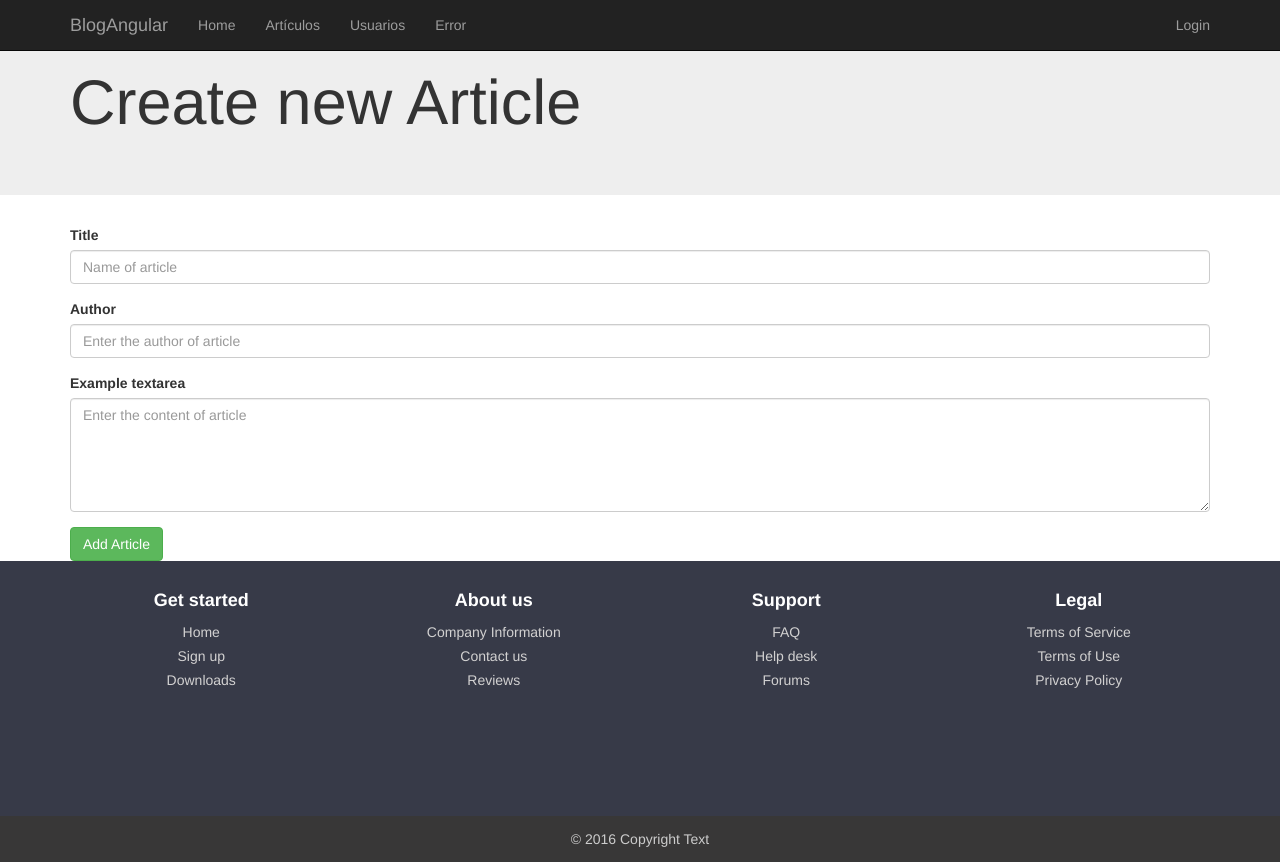
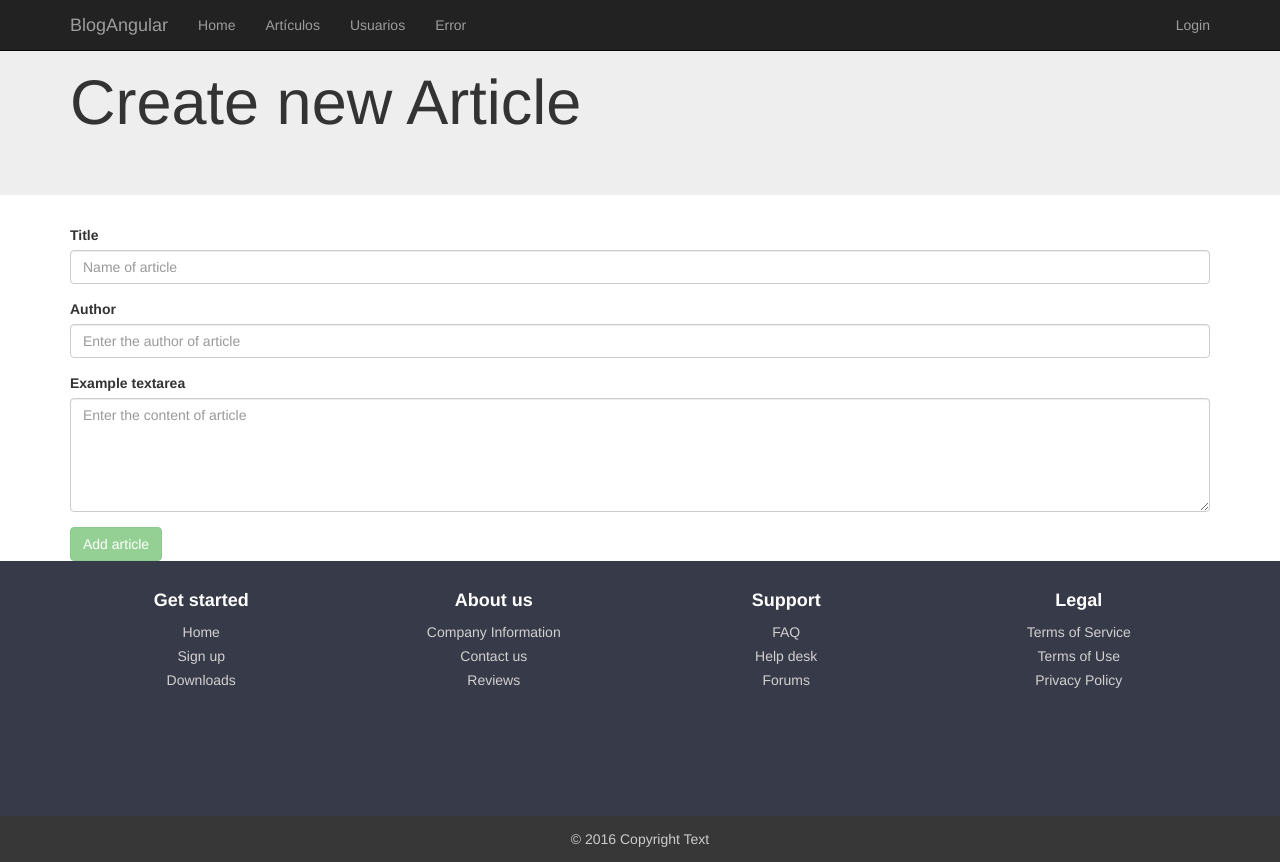
Before and after one commit to vmvalle/BlogAngular, an Angular app: page /articles/new in a window 1280 px wide. Built offline with nearby package versions, Linux system fonts and the light colour scheme; some icons are missing.

Commit message:
Añadida la validación del formulario para crear atículos

```diff
--- a/src/app/views/article-add.html
+++ b/src/app/views/article-add.html
@@ -4,19 +4,19 @@
   </div>
 </div>
 <div class="container">
-  <form #article="ngForm" (ngSubmit)="onSubmit()">
+  <form #articleForm="ngForm" (ngSubmit)="onSubmit()">
     <div class="form-group">
       <label for="titleArticle">Title</label>
       <input type="text" class="form-control" id="titleArticle" placeholder="Name of article" #title="ngModel" name="title" [(ngModel)]="articulo.title" required>
     </div>
     <div class="form-group">
       <label for="authorArticle">Author</label>
-      <input type="text" class="form-control" id="authorArticle" placeholder="Enter the author of article" #author="ngModel" name="author" [(ngModel)]="articulo.author">
+      <input type="text" class="form-control" id="authorArticle" placeholder="Enter the author of article" #author="ngModel" name="author" [(ngModel)]="articulo.author" required>
     </div>
     <div class="form-group">
       <label for="textArticle">Example textarea</label>
-      <textarea class="form-control" id="textArticle" rows="5" placeholder="Enter the content of article"  #text="ngModel" name="text" [(ngModel)]="articulo.text"></textarea>
+      <textarea class="form-control" id="textArticle" rows="5" placeholder="Enter the content of article"  #text="ngModel" name="text" [(ngModel)]="articulo.text" required></textarea>
     </div>
-    <button type="submit" class="btn btn-success" value="Guardar">Add Article</button>
+    <input type="submit" class="btn btn-success" value="Add article" [disabled]="!articleForm.form.valid"/>
   </form>
 </div>
```
